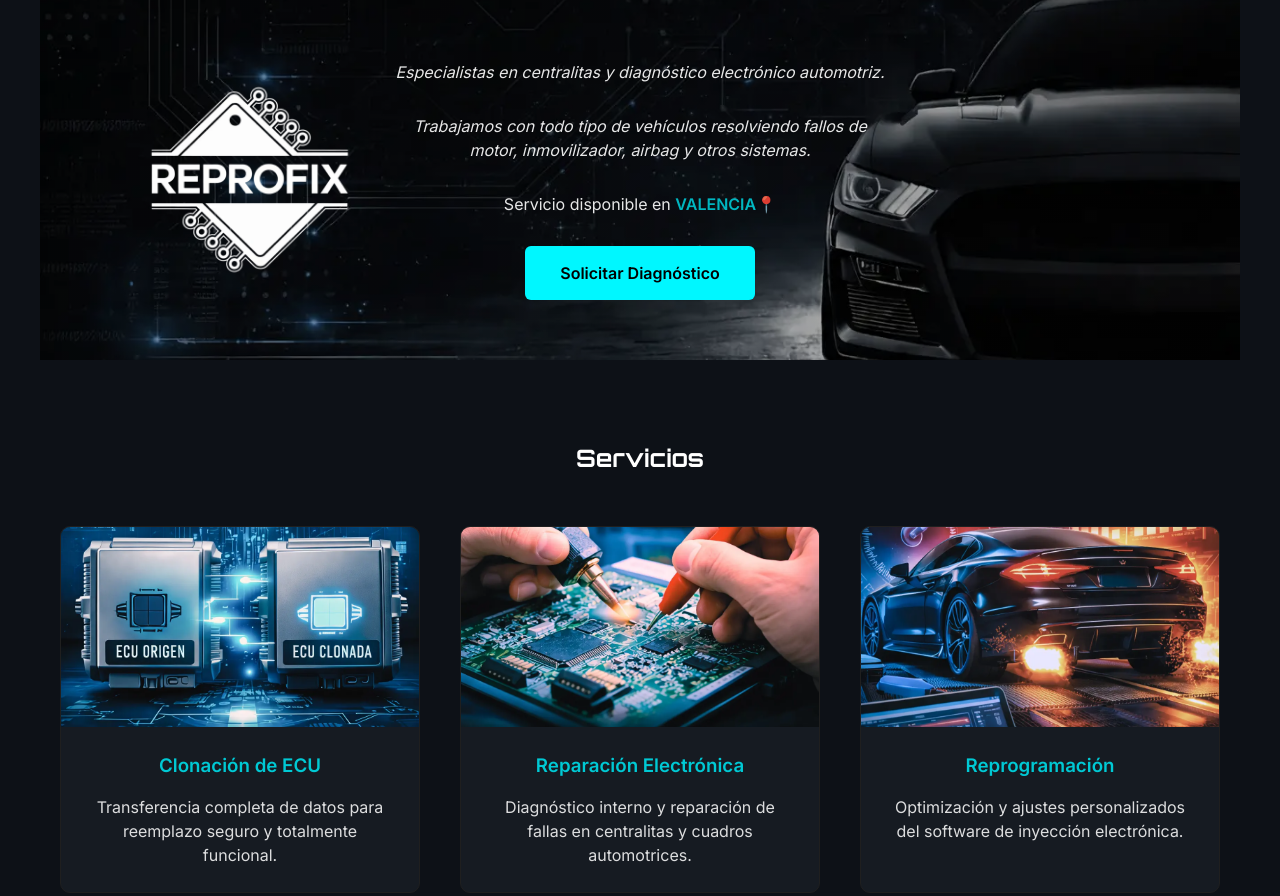
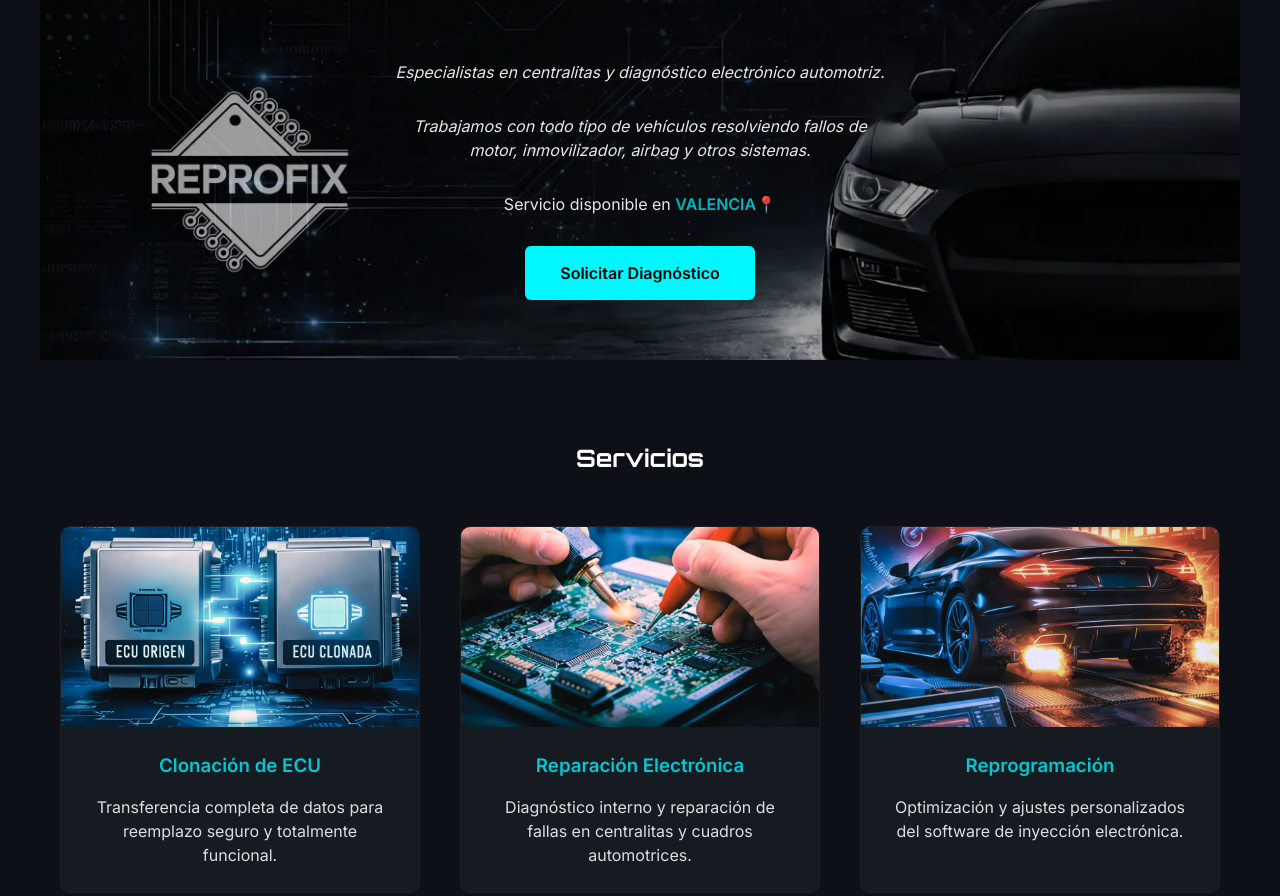
Before and after one commit to reprofix/reprofix.github.io, a plain HTML site: page index.html in a window 1280 px wide. Shown: the top 896 px of the page. Drawn offline with Linux system fonts and the light colour scheme.

Commit message:
logo adjust

```diff
--- a/css/styles.css
+++ b/css/styles.css
@@ -80,6 +80,10 @@ a {
     max-width: 260px; /* tamaño máximo del logo */
     width: auto;
     height: auto;
+    opacity: 0.6;
+    filter:
+        drop-shadow(0 0 20px rgba(0, 0, 0, 1))
+        drop-shadow(0 0 40px rgba(0, 0, 0, 0.9));
 }
 
 /* BOTÓN centrado en hero */
```
